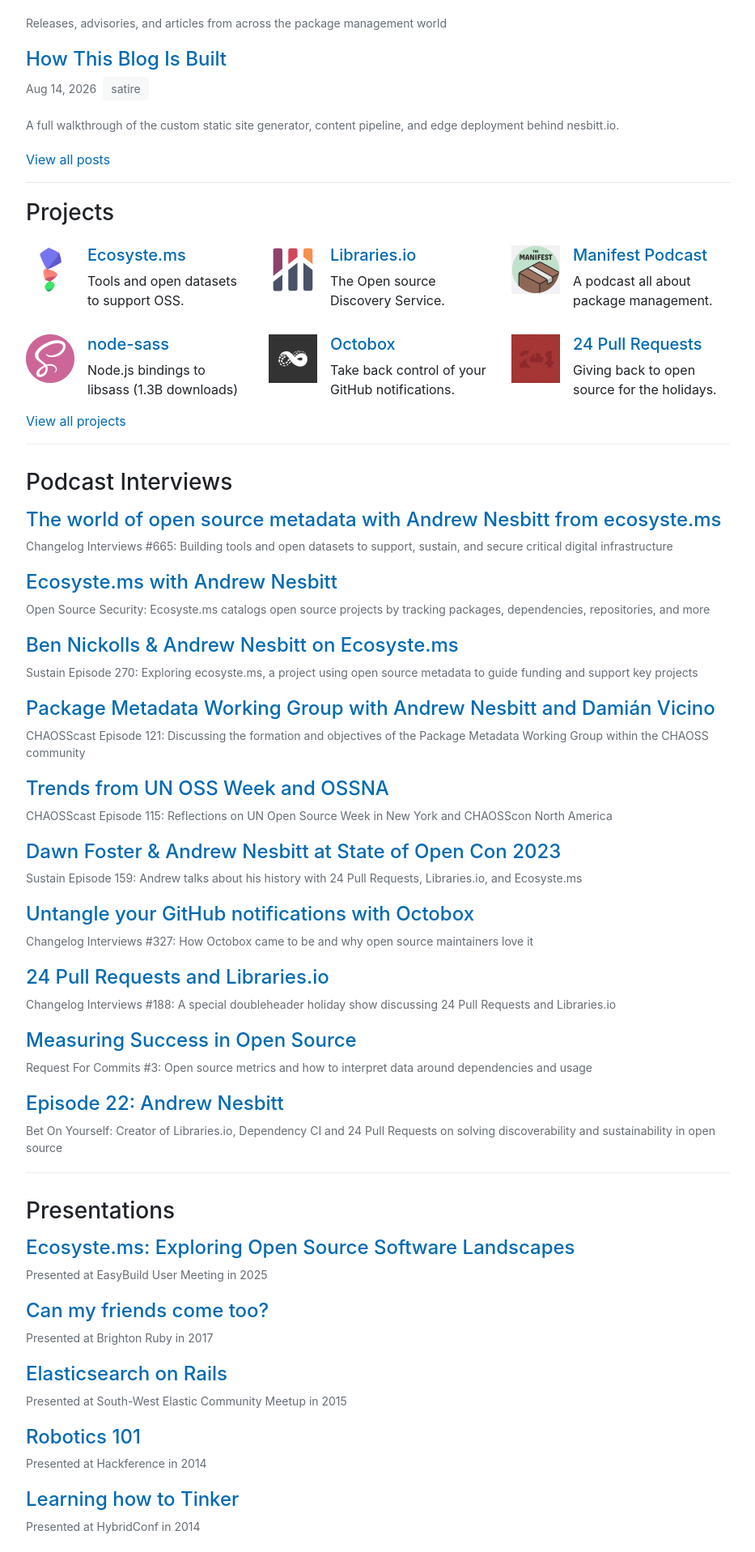
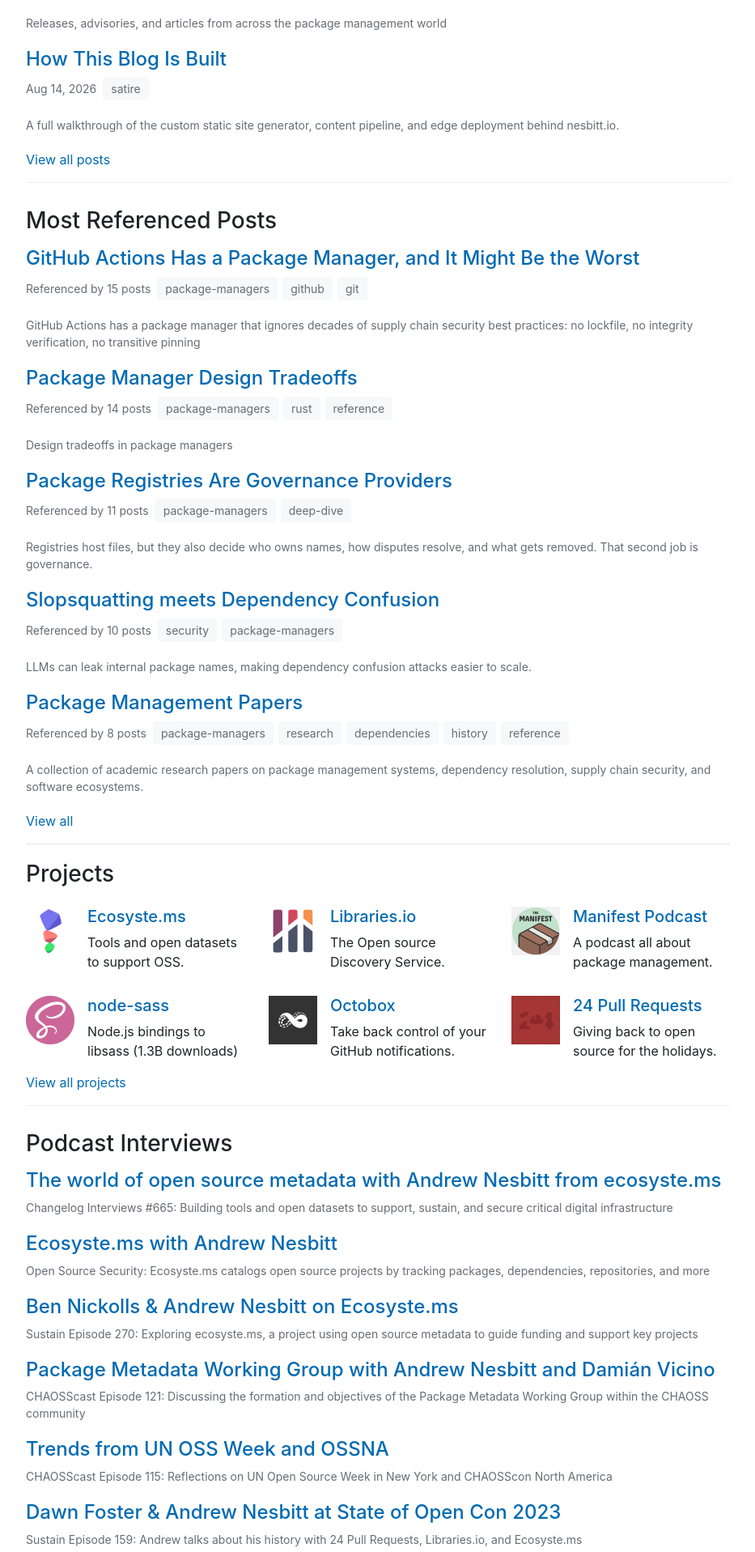
Before and after one commit to andrew/nesbitt.io, a Jekyll site: the page built from index.md, in a window 1280 px wide. Shown: the part 1580-3497 px from the top of the page at 81% size, without its empty margins (173-1106 px from the left). Built offline with Jekyll 4.4.1, drawn with Linux system fonts in a browser that asks for light colours; comment, search, counter and statistics services are not loaded.

Commit message:
Add "Most Referenced Posts" section and update stats page with link

```diff
--- a/_data/stats.json
+++ b/_data/stats.json
@@ -1,5 +1,5 @@
 {
-  "generated_at": "2026-08-30T15:34:11Z",
+  "generated_at": "2026-08-30T15:45:34Z",
   "total_posts": 204,
   "total_words": 281091,
   "reading_minutes": 1406,
--- a/_layouts/home.html
+++ b/_layouts/home.html
@@ -89,6 +89,40 @@
     <p><a href="/posts/">View all posts</a></p>
     {%- endif -%} {%- endif -%}
 </section>
+
+{%- if site.data.stats.internal_links.size > 0 -%}
+<section class="posts">
+    <h3 id="most-referenced">Most Referenced Posts</h3>
+    <ul>
+        {%- for entry in site.data.stats.internal_links limit:5 -%}
+        {%- assign post = site.posts | where: "url", entry.url | first -%}
+        <li>
+            <h4>
+                <a class="post-link" href="{{ entry.url | relative_url }}">
+                    {{ entry.title | escape }}
+                </a>
+            </h4>
+            <p class="post-meta">
+                Referenced by {{ entry.inbound_count }} posts
+                {%- if post.tags.size > 0 -%}
+                <span class="post-tags">
+                    {%- for tag in post.tags -%}
+                    <a href="/search#{{ tag | url_encode }}" class="post-tag"
+                        >{{ tag }}</a
+                    >
+                    {%- endfor -%}
+                </span>
+                {%- endif -%}
+            </p>
+            {%- if post.description -%}
+            <p class="post-description">{{ post.description }}</p>
+            {%- endif -%}
+        </li>
+        {%- endfor -%}
+    </ul>
+    <p><a href="/most-referenced/">View all</a></p>
+</section>
+{%- endif -%}
 
 <hr />
 <h3 id="projects">Projects</h3>
--- /dev/null
+++ b/most-referenced.md
@@ -0,0 +1,37 @@
+---
+layout: default
+title: Most Referenced Posts
+permalink: /most-referenced/
+description: Posts on this site ranked by how many other posts link to them.
+---
+
+<section class="posts">
+  <h3>Most Referenced Posts</h3>
+  <p>Posts ranked by how many other posts on this site link to them. Data from <a href="https://github.com/andrew/jekyll-stats">jekyll-stats</a>.</p>
+  {%- assign date_format = site.minima.date_format | default: "%b %-d, %Y" -%}
+  {%- assign entries = site.data.stats.internal_links | where_exp: "e", "e.inbound_count > 1" -%}
+  {%- for entry in entries -%}
+  {%- assign post = site.posts | where: "url", entry.url | first -%}
+  <div class="post-item">
+    <h4>
+      <a class="post-link" href="{{ entry.url | relative_url }}">
+        {{ entry.title | escape }}
+      </a>
+    </h4>
+    <p class="post-meta">
+      Referenced by {{ entry.inbound_count }} posts
+      {%- if post %} &middot; {{ post.date | date: date_format }}{% endif -%}
+      {%- if post.tags.size > 0 -%}
+      <span class="post-tags">
+        {%- for tag in post.tags -%}
+        <a href="/search#{{ tag | url_encode }}" class="post-tag">{{ tag }}</a>
+        {%- endfor -%}
+      </span>
+      {%- endif -%}
+    </p>
+    {%- if post.description -%}
+    <p class="post-description">{{ post.description }}</p>
+    {%- endif -%}
+  </div>
+  {%- endfor -%}
+</section>
--- a/stats.html
+++ b/stats.html
@@ -78,6 +78,7 @@
       <span class="stat-count">{{ post.inbound_count }}</span>
     </div>
     {% endfor %}
+    <p class="stat-view-all"><a href="/most-referenced/">View all {{ site.data.stats.internal_links | where_exp: "e", "e.inbound_count > 1" | size }}</a></p>
   </div>
 
   <h2>Top Tags</h2>
--- a/style.css
+++ b/style.css
@@ -396,6 +396,11 @@
   .stat-linked-row .stat-bar-track{
     display: none;
   }
+}
+
+.stat-view-all{
+  font-size: 13px;
+  margin-top: 10px;
 }
 
 .stats-credit{
```
